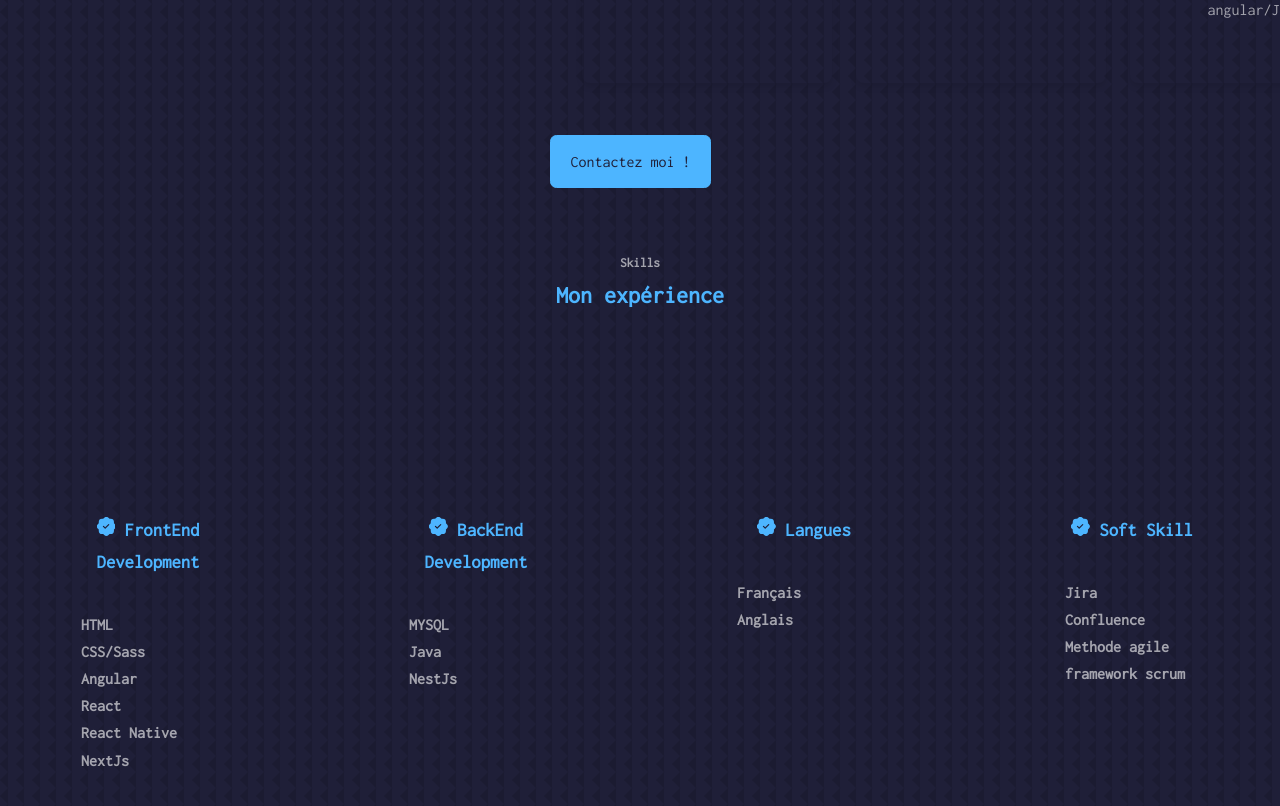
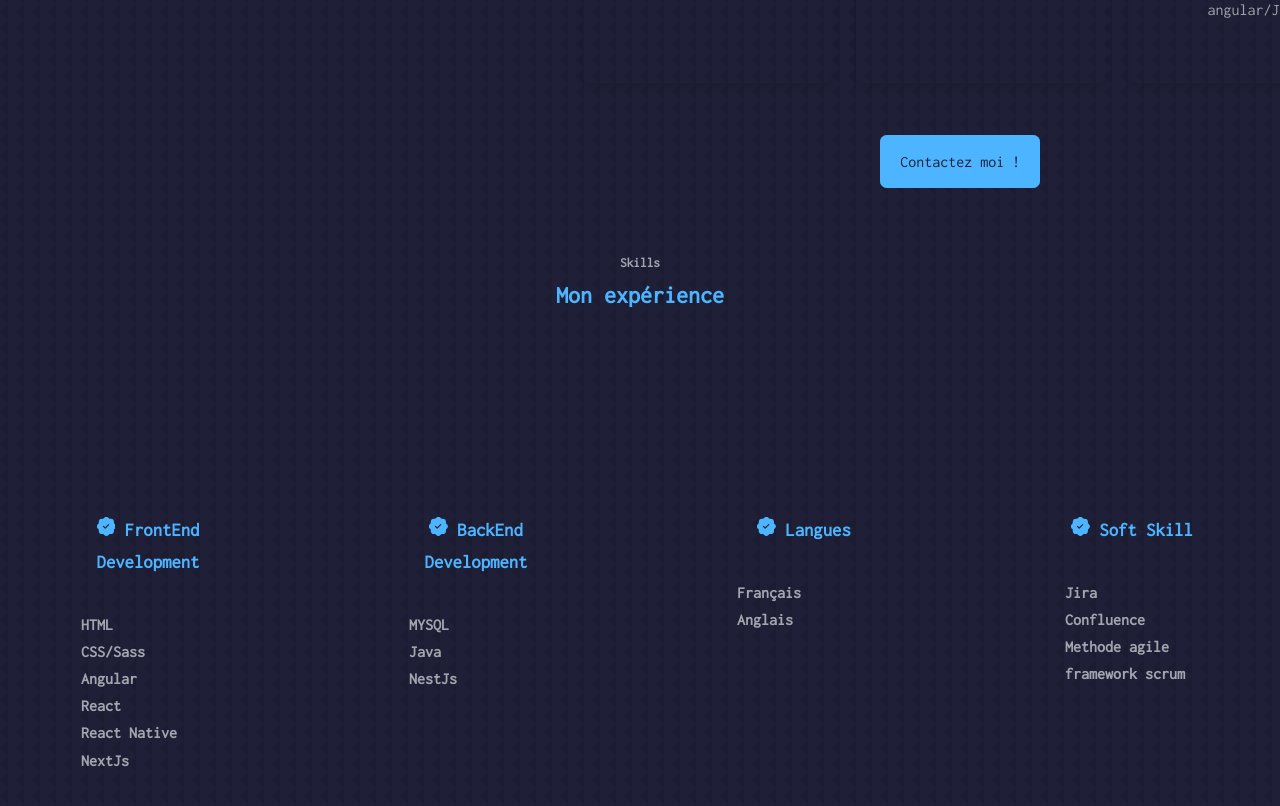
Before and after one commit to BryanChn/CV_Bryan, a React (Create React App) app: page / in a window 1280 px wide. Shown: the part 1820-2626 px from the top of the page. Built offline with nearby package versions, Linux system fonts and the light colour scheme.

Commit message:
rework website

```diff
--- a/src/component/about/About.jsx
+++ b/src/component/about/About.jsx
@@ -80,12 +80,11 @@ const About = () => {
                             }
                         />
                     </div>
-
-                    <a href="#Contact" className="btn btn-primary">
-                        Contactez moi !
-                    </a>
                 </div>
             </div>
+            <a href="#Contact" className="btn btn-primary">
+                Contactez moi !
+            </a>
         </section>
     );
 };
--- a/src/styles/_settings.scss
+++ b/src/styles/_settings.scss
@@ -104,6 +104,7 @@ a:hover {
     cursor: pointer;
     border: 1px solid $PrimaryColor;
     width: max-content;
+    margin-left: 55rem;
 }
 
 img {
```
